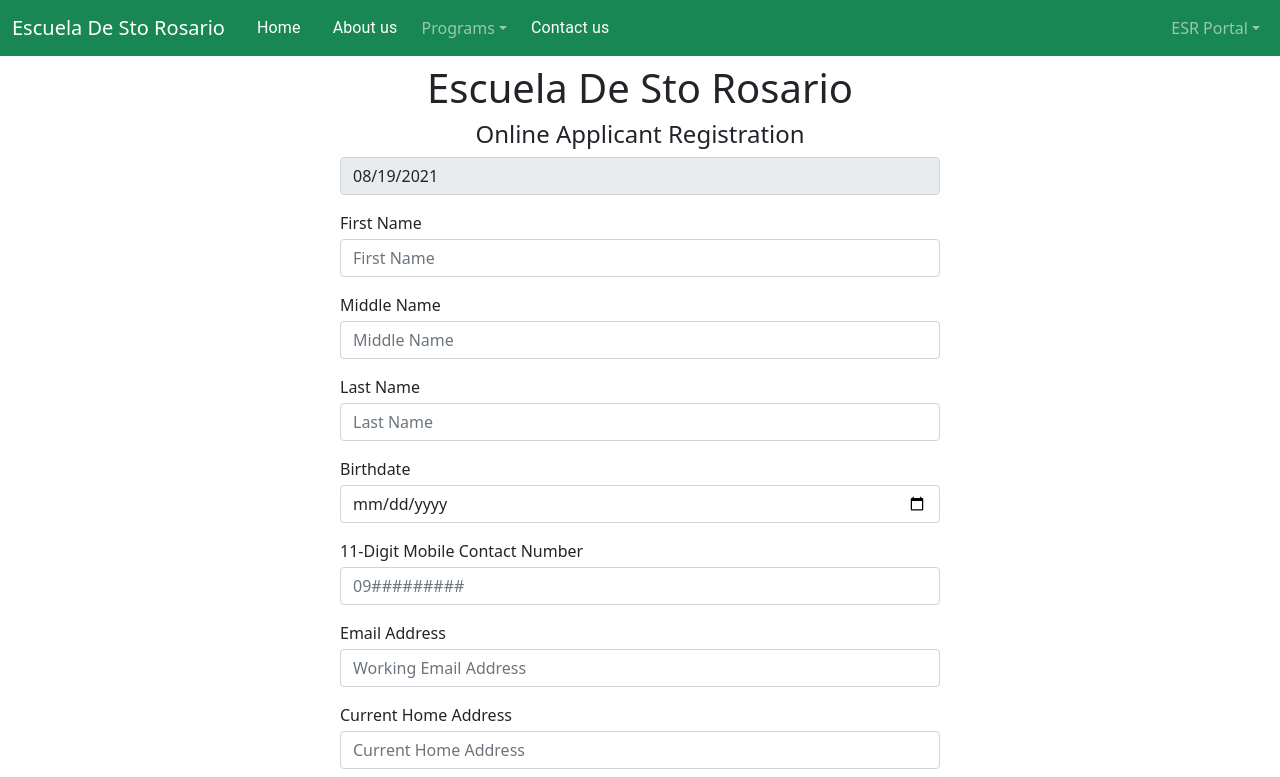
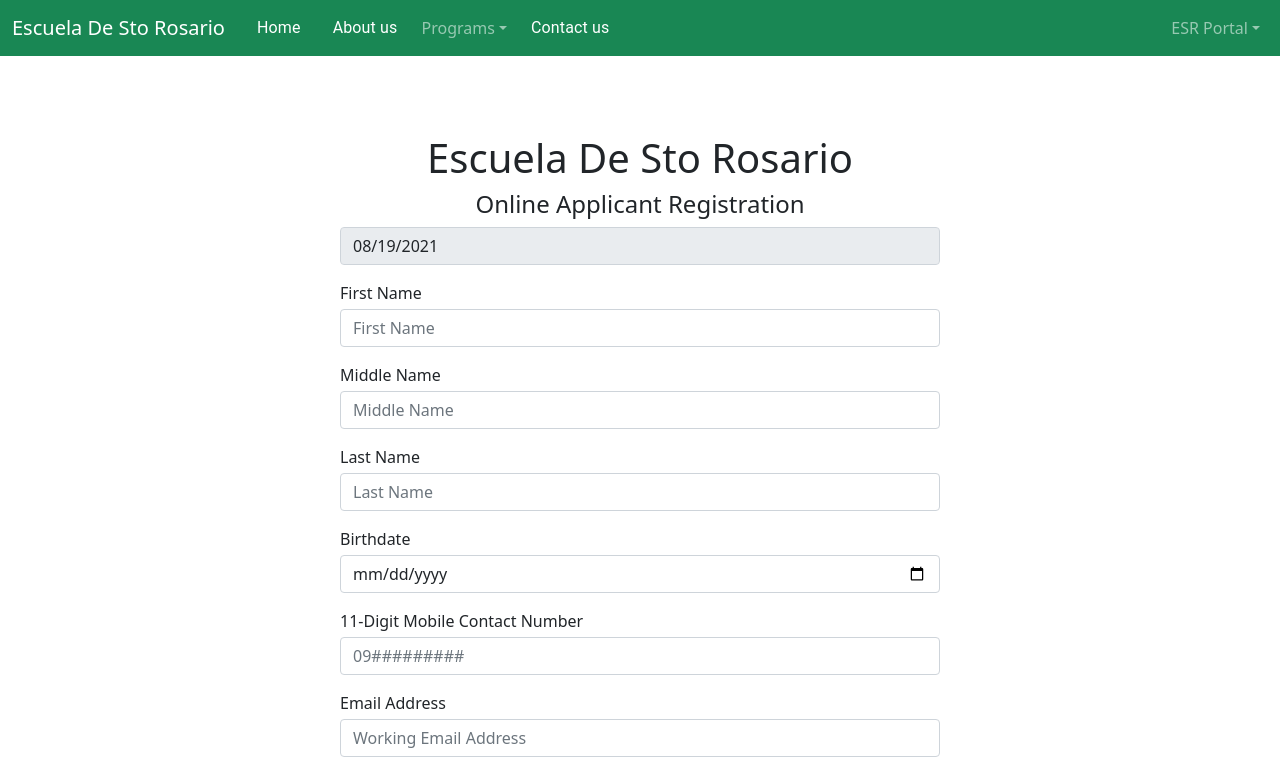
Before and after one commit to umerfarooq777/react-school-web-app, a React (Create React App) app: page /admission in a window 1280 px wide. Shown: the top 777 px of the page. Built offline with nearby package versions, Linux system fonts and the light colour scheme; a web font is replaced by a local one.

Commit message:
fixed positioning. theres a glitch omg

```diff
--- a/src/App.css
+++ b/src/App.css
@@ -30,10 +30,10 @@
 .student-signin,
 .about-us,
 .admission {
-    position: relative;
-    overflow-x: hidden;
-    bottom: 0;
-    top: 0;
-    left: 0;
-    right: 0;
+  position: relative;
+  overflow-x: hidden;
+  bottom: 0;
+  top: 70px;
+  left: 0;
+  right: 0;
 }
--- a/src/components/Admission/Form/FormForm.js
+++ b/src/components/Admission/Form/FormForm.js
@@ -56,13 +56,24 @@ const FormForm = (props) => {
 
             props.onSubmit({
                 id: Date.now(),
+                date: dateToday,
                 fName: fName,
                 lName: lName,
                 mName: mName,
-                date: dateToday
+                birthday: birthday,
+                contact: contact,
+                email: email,
+                address: address,
+                program: program,
             });
             setFName('');
             setLName('');
+            setMName('');
+            setBirth('');
+            setContact('');
+            setEmail('');
+            setAddress('');
+            setProgram('');
 
         } else {
 
@@ -176,7 +187,7 @@ const FormForm = (props) => {
 
                 <div>
                     <label htmlFor='program' className='form-check-label mt-3'>Educational Program</label>
-                    <br/    >
+                    <br />
                     <small>Pre-School | Gradeschool | Senior/Junior Highschool</small>
                     <input
                         className='form-control  mt-1'
```
